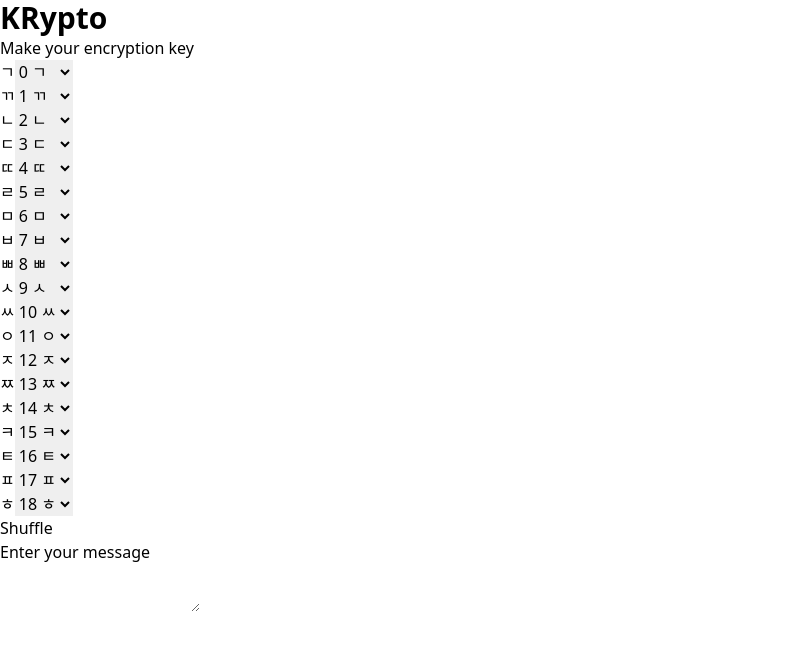
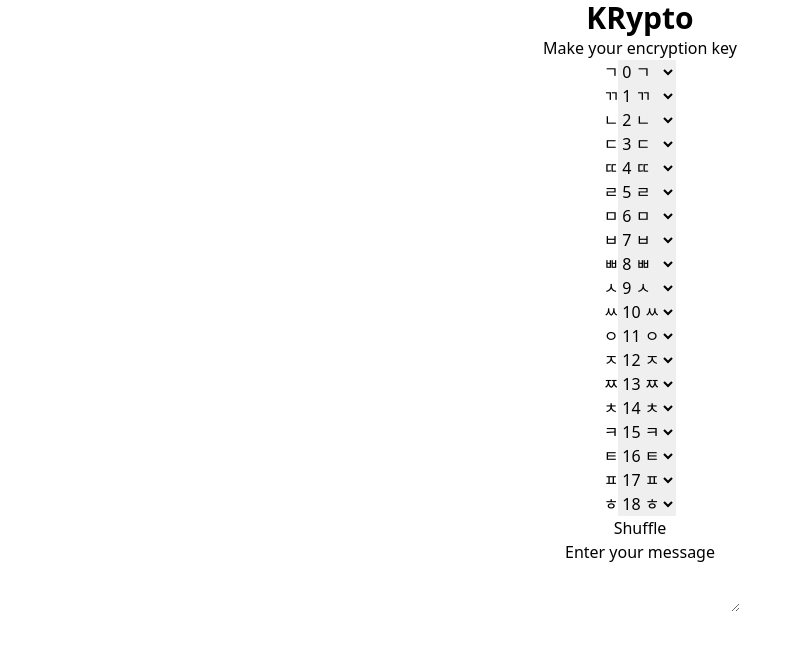
Before and after one commit to gnoeyp/krypto, a Next.js app: page / in a window 1280 px wide. Shown: the top 650 px of the page, without its empty margins (0-800 px from the left). Built offline with nearby package versions, Linux system fonts and the light colour scheme.

Commit message:
feat(index): remove default layout

```diff
--- a/pages/index.tsx
+++ b/pages/index.tsx
@@ -52,13 +52,7 @@ const Home: NextPage = () => {
   };
 
   return (
-    <div>
-      <Head>
-        <title>Create Next App</title>
-        <meta name="description" content="Generated by create next app" />
-        <link rel="icon" href="/favicon.ico" />
-      </Head>
-      <div>
+    <div className="flex flex-col items-center">
       <h1 className="text-3xl font-bold">KRypto</h1>
       <h2>Make your encryption key</h2>
       <div>
@@ -80,7 +74,6 @@ const Home: NextPage = () => {
       <textarea value={message} onChange={handleChange} />
       <div>{encryptedMessage}</div>
     </div>
-    </div>
   );
 };
 
```
Lines whose indentation alone changed are shown as unchanged.
